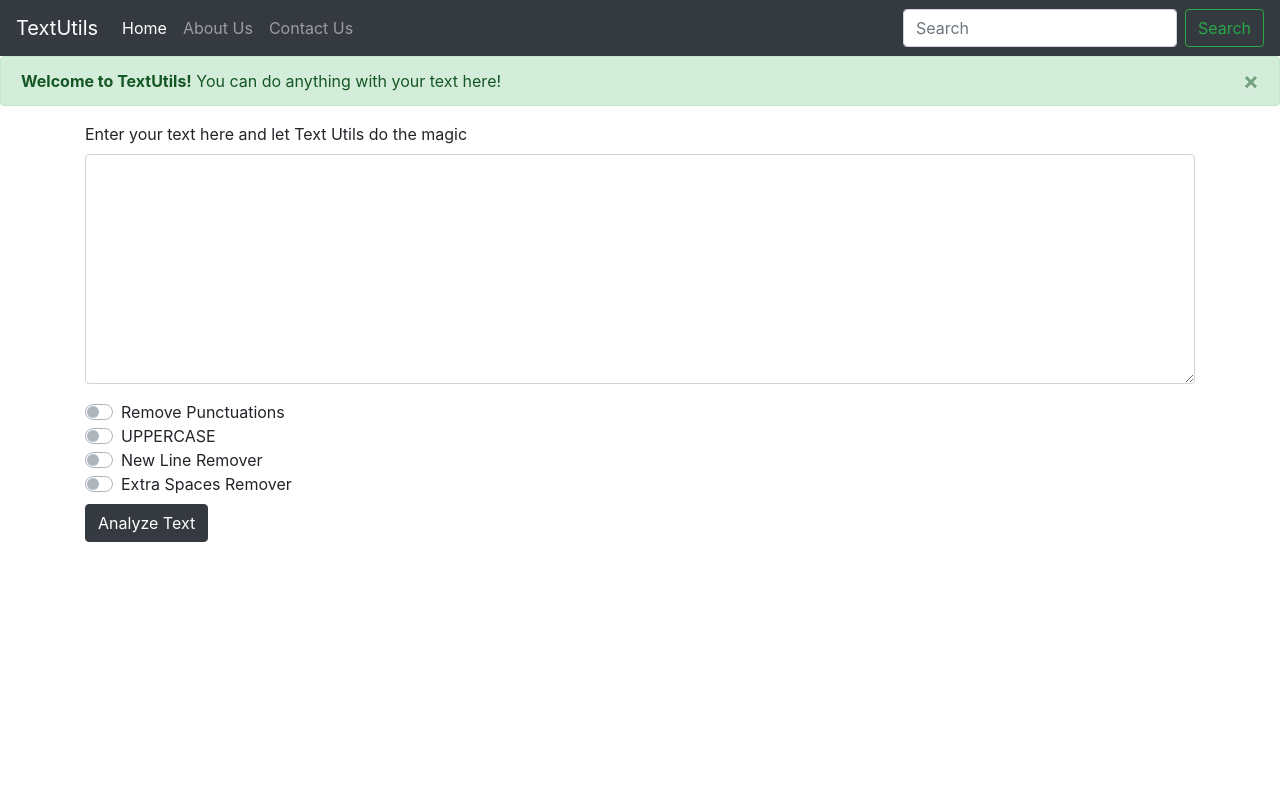
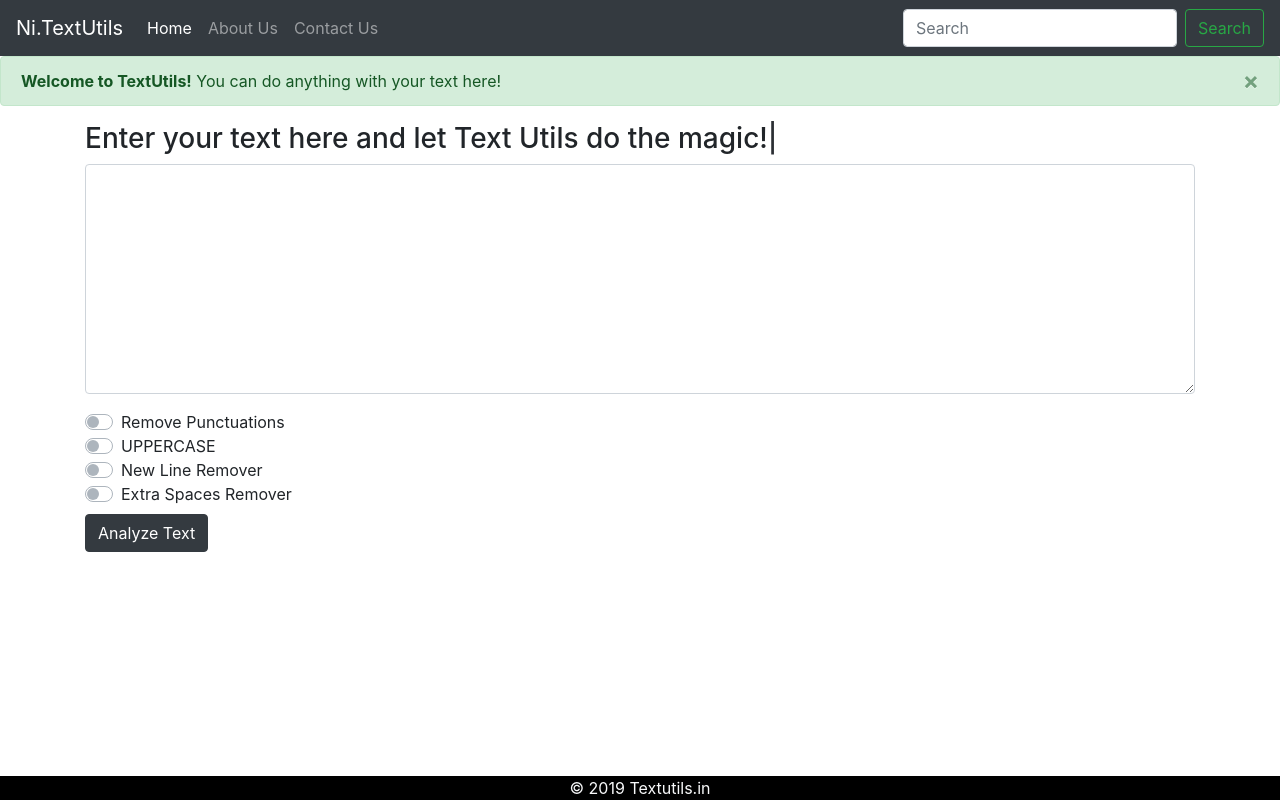
Before and after one commit to nasir733/textutils, a Django app: page / in a window 1280 px wide. Run offline with Django 3.2, Linux system fonts and the light colour scheme; some libraries are stand-ins or nearby versions.

```diff
--- a/templates/analyze.html
+++ b/templates/analyze.html
@@ -10,7 +10,7 @@
     <!-- Bootstrap CSS -->
     <link rel="stylesheet" href="https://stackpath.bootstrapcdn.com/bootstrap/4.2.1/css/bootstrap.min.css" integrity="sha384-GJzZqFGwb1QTTN6wy59ffF1BuGJpLSa9DkKMp0DgiMDm4iYMj70gZWKYbI706tWS" crossorigin="anonymous">
 
-    <title>Nasir Tect UTils</title>
+    <title>Nasir Text Utils</title>
   </head>
   <body>
 <nav class="navbar navbar-expand-lg navbar-dark bg-dark">
--- a/templates/index.html
+++ b/templates/index.html
@@ -1,4 +1,3 @@
-
 <!doctype html>
 <html lang="en">
   <head>
@@ -8,12 +7,26 @@
 
     <!-- Bootstrap CSS -->
     <link rel="stylesheet" href="https://stackpath.bootstrapcdn.com/bootstrap/4.2.1/css/bootstrap.min.css" integrity="sha384-GJzZqFGwb1QTTN6wy59ffF1BuGJpLSa9DkKMp0DgiMDm4iYMj70gZWKYbI706tWS" crossorigin="anonymous">
+    <!--Typed.js-->
+    <script type="text/javascript" src="https://cdn.jsdelivr.net/npm/typed.js"></script>
 
-    <title>NasirText Utils</title>
+    <title>Nasir Text Utils</title>
+    <style>
+.footer {
+   position: fixed;
+   left: 0;
+   bottom: 0;
+   width: 100%;
+   background-color: black;
+   color: white;
+   text-align: center;
+   display: block;
+}
+</style>
   </head>
   <body>
 <nav class="navbar navbar-expand-lg navbar-dark bg-dark">
-  <a class="navbar-brand" href="#">TextUtils</a>
+  <a class="navbar-brand" href="#">Ni.TextUtils</a>
   <button class="navbar-toggler" type="button" data-toggle="collapse" data-target="#navbarNavDropdown" aria-controls="navbarNavDropdown" aria-expanded="false" aria-label="Toggle navigation">
     <span class="navbar-toggler-icon"></span>
   </button>
@@ -48,12 +61,12 @@
 
 <div class="container">
 
-  <form action='/analyze' method='get'>
+  <form action='/analyze' method='post'> {% csrf_token %}
 
 
 
   <div class="form-group">
-    <label for="exampleFormControlTextarea1">Enter your text here and let Text Utils do the magic</label>
+    <h3><span id="typed"></span></h3>
     <textarea class="form-control" name='text' id="exampleFormControlTextarea1" rows="9"></textarea>
   </div>
 
@@ -80,8 +93,27 @@
 <button type="submit" class="btn btn-dark mt-2">Analyze Text</button>
     </form>
 </div>
+ <!-- Typed.js DONT TOUCH THIS! -->
+ <div id="typed-strings">
+  </div>
 
-
+  <script>
+     var typed = new Typed('#typed',{
+                    strings:["You can do anything with your text here!","Enter your text here and let Text Utils do the magic!"],
+                    backSpeed: 15,
+                    smartBackspace: true,
+                    backDelay: 1200,
+                    startDelay: 1000,
+                    typeSpeed: 25,
+                    loop: false,
+                  });
+    </script>
+  <!-- Footer-->
+<footer class="footer">
+  <div class="container">
+    <span class="text-light">© 2019 Textutils.in </span>
+  </div>
+</footer>
     <!-- Optional JavaScript -->
     <!-- jQuery first, then Popper.js, then Bootstrap JS -->
     <script src="https://code.jquery.com/jquery-3.3.1.slim.min.js" integrity="sha384-q8i/X+965DzO0rT7abK41JStQIAqVgRVzpbzo5smXKp4YfRvH+8abtTE1Pi6jizo" crossorigin="anonymous"></script>
--- a/textutils/views.py
+++ b/textutils/views.py
@@ -1,6 +1,4 @@
-# i have created this website -Nasir
-
-
+# i have created this website nasir
 from django.http import HttpResponse
 from django.shortcuts import render
 
@@ -8,17 +6,16 @@ from django.shortcuts import render
 def index(request):
     return render(request, 'index.html')
 
+
 def analyze(request):
     #Get the text
-    djtext = request.GET.get('text', 'default')
+    djtext = request.POST.get('text', 'default')
 
     # Check checkbox values
-    removepunc = request.GET.get('removepunc', 'off')
-    fullcaps = request.GET.get('fullcaps', 'off')
-    newlineremover = request.GET.get('newlineremover', 'off')
-    extraspaceremover = request.GET.get('extraspaceremover', 'off')
-    character_counter = request.GET.get('character_counter', 'off')
-
+    removepunc = request.POST.get('removepunc', 'off')
+    fullcaps = request.POST.get('fullcaps', 'off')
+    newlineremover = request.POST.get('newlineremover', 'off')
+    extraspaceremover = request.POST.get('extraspaceremover', 'off')
 
     #Check which checkbox is on
     if removepunc == "on":
@@ -27,40 +24,36 @@ def analyze(request):
         for char in djtext:
             if char not in punctuations:
                 analyzed = analyzed + char
+
         params = {'purpose':'Removed Punctuations', 'analyzed_text': analyzed}
-        return render(request, 'analyze.html', params)
+        djtext = analyzed
 
-    elif(fullcaps=="on"):
+    if(fullcaps=="on"):
         analyzed = ""
         for char in djtext:
             analyzed = analyzed + char.upper()
 
         params = {'purpose': 'Changed to Uppercase', 'analyzed_text': analyzed}
-        # Analyze the text
-        return render(request, 'analyze.html', params)
+        djtext = analyzed
 
-    elif(extraspaceremover=="on"):
+    if(extraspaceremover=="on"):
         analyzed = ""
         for index, char in enumerate(djtext):
             if not(djtext[index] == " " and djtext[index+1]==" "):
                 analyzed = analyzed + char
 
         params = {'purpose': 'Removed NewLines', 'analyzed_text': analyzed}
-        # Analyze the text
-        return render(request, 'analyze.html', params)
+        djtext = analyzed
 
-    elif (newlineremover == "on"):
+    if (newlineremover == "on"):
         analyzed = ""
         for char in djtext:
-            if char != "\n":
+            if char != "\n" and char!="\r":
                 analyzed = analyzed + char
 
         params = {'purpose': 'Removed NewLines', 'analyzed_text': analyzed}
-        # Analyze the text
-        return render(request, 'analyze.html', params)
-    elif (character_counter=="on"):
-        analyzed=len(djtext)
-        params = {'purpose': 'character_counter', 'analyzed_text': analyzed}
-        return render(request, 'analyze.html', params)
-    else:
-        return HttpResponse("Error")
+
+    if(removepunc != "on" and newlineremover!="on" and extraspaceremover!="on" and fullcaps!="on"):
+        return HttpResponse("please select any operation and try again")
+
+    return render(request, 'analyze.html', params)
```
